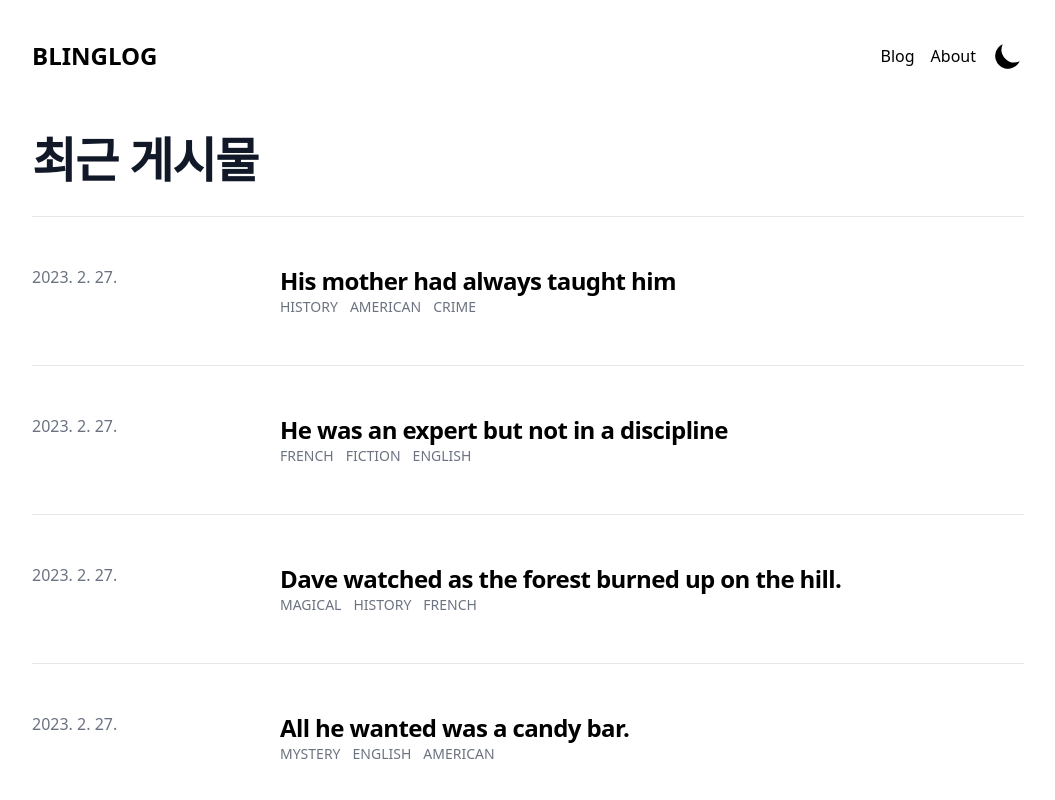
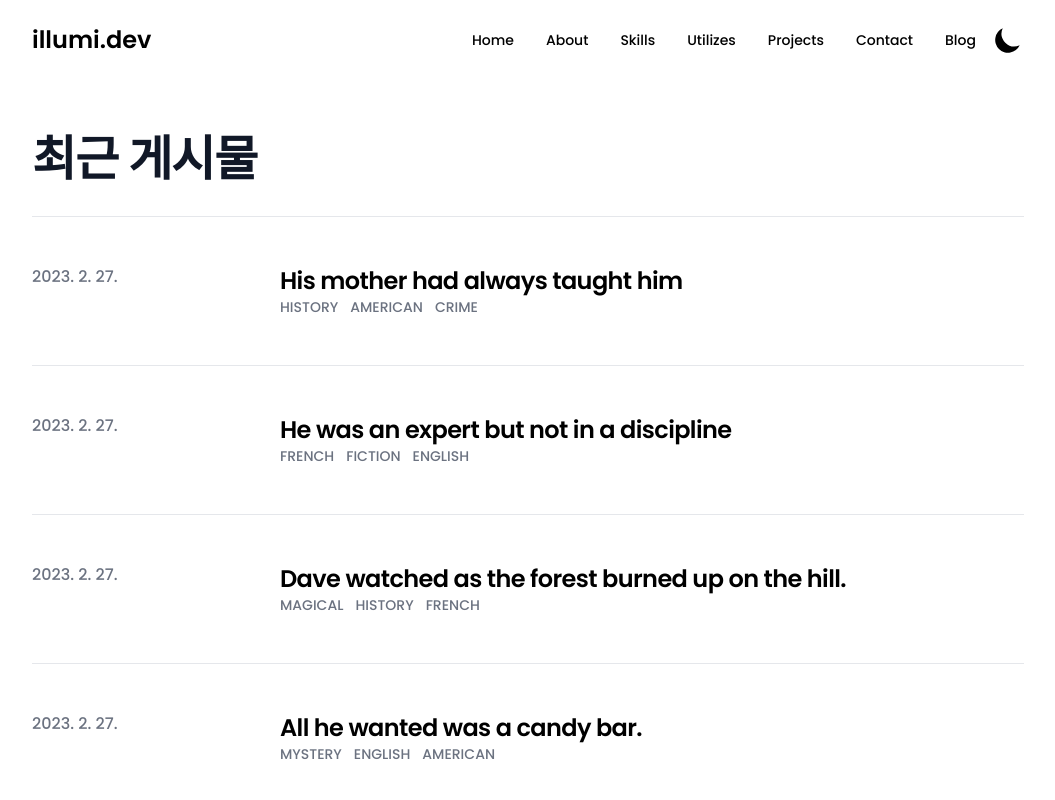
Before and after one commit to SeoGM/next-app, a Next.js app: page / in a window 1280 px wide. Shown: the top 800 px of the page, without its empty margins (112-1167 px from the left). Built offline with nearby package versions, Linux system fonts and the light colour scheme.

Commit message:
Update 6 files

```diff
--- a/src/components/layout/Header.tsx
+++ b/src/components/layout/Header.tsx
@@ -1,13 +1,26 @@
+import { useEffect, useState } from "react";
 import Link from "next/link";
 import Container from "./Container";
 import { metadata } from "@/data/metadata";
 import Nav from "./Nav";
 
 export default function Header() {
+  const [scroll, setScroll] = useState(false);
+
+  useEffect(() => {
+    window.addEventListener("scroll", () => {
+      setScroll(window.scrollY > 80);
+    });
+  });
+
   return (
-    <header className="fixed top-0 left-0 right-0 z-10 flex items-center w-full h-28 bg-white">
+    <header
+      className={`fixed top-0 left-0 right-0 z-10 flex items-center w-full h-20 bg-white ${
+        scroll && "shadow-[0_-1px_4px_0_rgba(0_0_0_/_15%)]"
+      }`}
+    >
       <Container>
-        <div className={`flex justify-between items-center`}>
+        <div className="flex justify-between items-center">
           <Link href="/">
             <h1 className="text-2xl font-bold">{metadata.title}</h1>
           </Link>
--- a/src/components/layout/Layout.tsx
+++ b/src/components/layout/Layout.tsx
@@ -1,3 +1,4 @@
+import { metadata } from "@/data/metadata";
 import Head from "next/head";
 import { PropsWithChildren } from "react";
 import Footer from "./Footer";
@@ -7,7 +8,7 @@ export default function Layout(props: PropsWithChildren) {
   return (
     <>
       <Head>
-        <title>BLINGLOG</title>
+        <title>{metadata.title}</title>
         <meta name="description" content="BLINGLOG" />
       </Head>
       <Header />
--- a/src/components/layout/Nav.tsx
+++ b/src/components/layout/Nav.tsx
@@ -8,8 +8,13 @@ export default function Nav() {
   const [Toggle, showMenu] = useState<boolean>(false);
 
   const navLinks: { href: string; title: string }[] = [
+    { href: "#home", title: "Home" },
+    { href: "#about", title: "About" },
+    { href: "#skills", title: "Skills" },
+    { href: "#utilizes", title: "Utilizes" },
+    { href: "#projects", title: "Projects" },
+    { href: "#contact", title: "Contact" },
     { href: "/blog", title: "Blog" },
-    { href: "/about", title: "About" },
   ];
   return (
     <div className="flex justify-between items-center gap-4">
@@ -28,12 +33,12 @@ export default function Nav() {
             <XIcon className="w-8 h-8" />
           </button>
         </div>
-        <nav className="flex sm:flex-col justify-between items-center gap-4">
+        <nav className="flex sm:flex-col justify-between items-center gap-8">
           {navLinks.map((link) => (
             <Link
               key={link.title}
               href={link.href}
-              className="sm:text-2xl sm:font-bold"
+              className="text-sm font-medium"
             >
               {link.title}
             </Link>
--- a/src/data/metadata.ts
+++ b/src/data/metadata.ts
@@ -1,4 +1,5 @@
 export const metadata = {
-  title: "BLINGLOG",
+  title: "illumi.dev",
+  author: "GWANGMYEONG SEO",
   github: "https://github.com/SeoGM",
 };
--- a/src/styles/globals.css
+++ b/src/styles/globals.css
@@ -1,3 +1,4 @@
+@import url("https://fonts.googleapis.com/css2?family=Noto+Sans+KR:wght@300;400;500&family=Poppins:wght@400;500;600&display=swap");
 @tailwind base;
 @tailwind components;
 @tailwind utilities;
--- a/tailwind.config.js
+++ b/tailwind.config.js
@@ -1,8 +1,14 @@
 /** @type {import('tailwindcss').Config} */
+const { fontFamily } = require("tailwindcss/defaultTheme");
+
 module.exports = {
   content: ["./src/**/*.{js,ts,jsx,tsx}"],
   theme: {
-    extend: {},
+    extend: {
+      fontFamily: {
+        sans: ["Poppins", "Noto Sans KR", ...fontFamily.sans],
+      },
+    },
     screens: {
       "2xl": { max: "1535px" },
       // => @media (max-width: 1535px) { ... }
```
